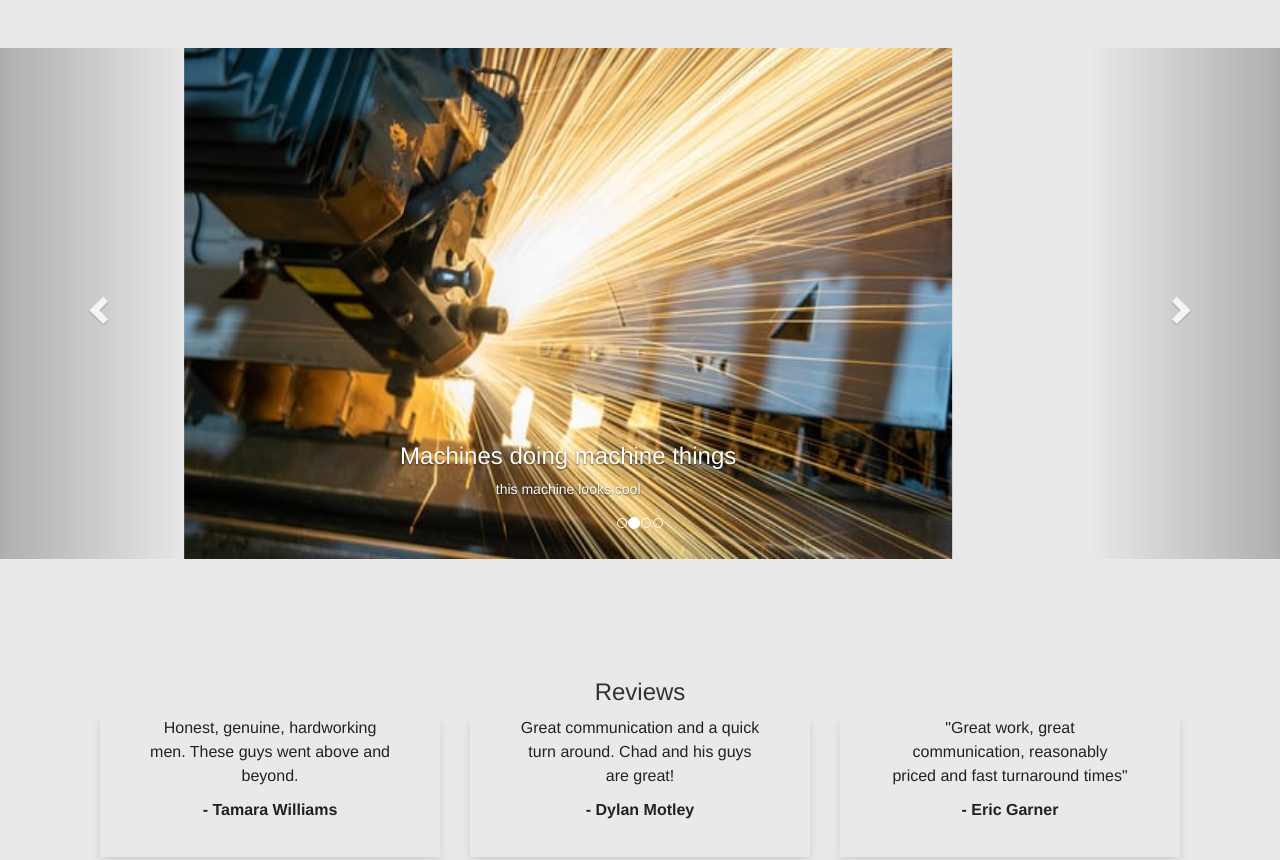
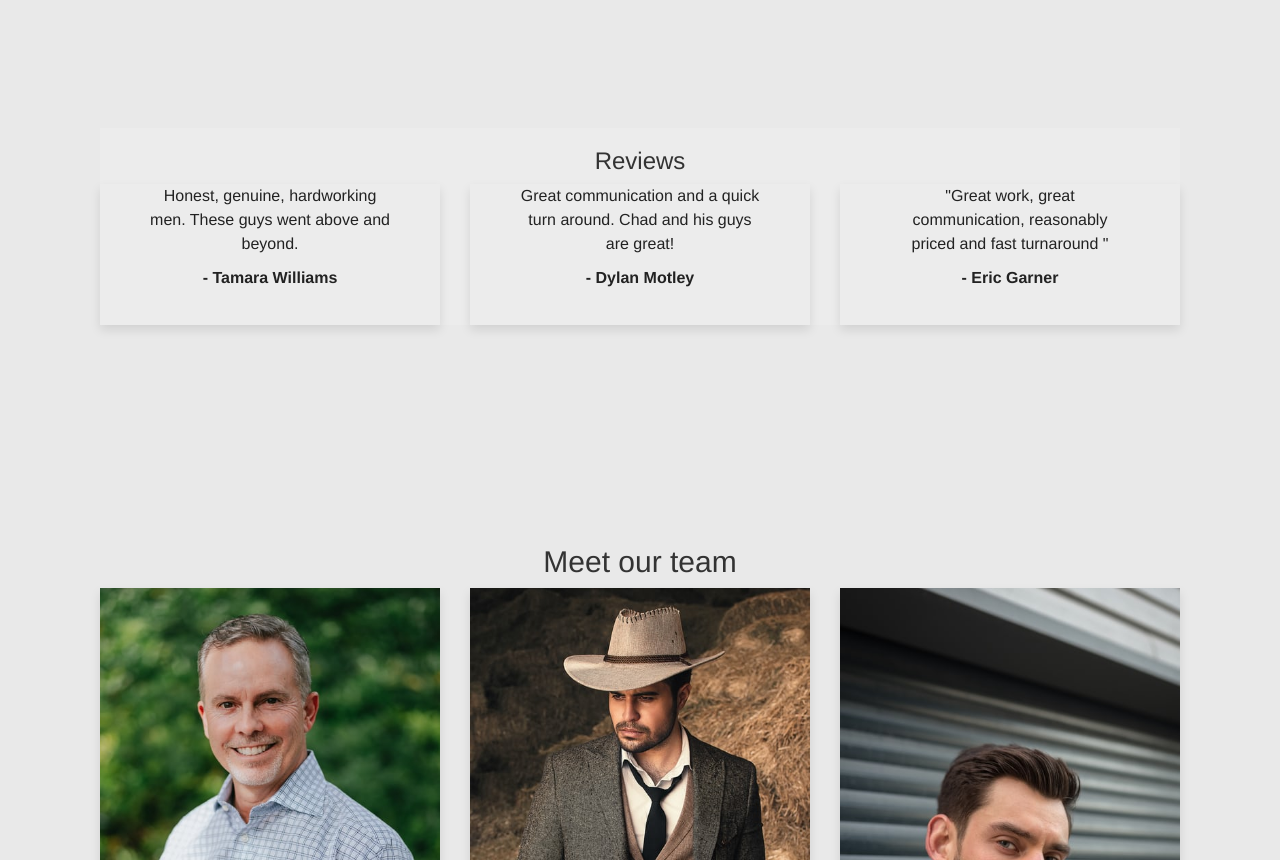
Before and after one commit to Garciarline/UX_HW_20, a plain HTML site: page index.html in a window 1280 px wide. Shown: the part 717-1577 px from the top of the page. Drawn offline with nearby package versions, Linux system fonts and the light colour scheme.

Commit message:
I need sleep

```diff
--- a/css/style.css
+++ b/css/style.css
@@ -189,7 +189,7 @@ row-gap: 50px;
 }*/
 
 #reviews {
-  background:#e9e9e9;
+  background: #ececec;
   margin: 100px;
   text-align: center;
  }
@@ -243,6 +243,7 @@ row-gap: 50px;
 .team h3{
   text-align: center;
   margin-bottom: 15px;
+
 }
 .team .btn{
   animation: none;
--- a/index.html
+++ b/index.html
@@ -73,10 +73,10 @@
         <img src= "Images/photo-1641902737161-95cf879260db.jpeg" alt= "pearland precision logo of name and pear outline.">
     </div>
 </section>--->
-<div class="carousel-container">
+<!---<div class="carousel-container">
     <br>
     <div id="myCarousel" class="carousel slide" data-ride="carousel">
-      <!-- Indicators -->
+      <!-- Indicators
       <ol class="carousel-indicators">
         <li data-target="#myCarousel" data-slide-to="0" class="active"></li>
         <li data-target="#myCarousel" data-slide-to="1"></li>
@@ -84,7 +84,7 @@
         <li data-target="#myCarousel" data-slide-to="3"></li>
       </ol>
 
-      <!-- Wrapper for slides -->
+      <!-- Wrapper for slides
       <div class="carousel-inner" role="listbox">
 
         <div class="item active">
@@ -119,9 +119,9 @@
           </div>
         </div>
 
-      </div>
+      </div>--->
 
-      <!-- Left and right controls -->
+      <!-- Left and right controls
       <a class="left carousel-control" href="#myCarousel" role="button" data-slide="prev">
         <span class="glyphicon glyphicon-chevron-left" aria-hidden="true"></span>
         <span class="sr-only">Previous</span>
@@ -131,7 +131,7 @@
         <span class="sr-only">Next</span>
       </a>
     </div>
-  </div>
+  </div>--->
 
 <section id= "reviews" class= "reviews">
     <h3> Reviews </h3>
@@ -156,7 +156,7 @@
        </div>
        <div class="col-lg-4 col-sm-6">
           <div class="card-container">
-            <p>"Great work, great communication, reasonably priced and fast turnaround times" </p>
+            <p>"Great work, great communication, reasonably priced and fast turnaround " </p>
             <p class= "name"> - Eric Garner </p>
           </div>
        </div>
```
